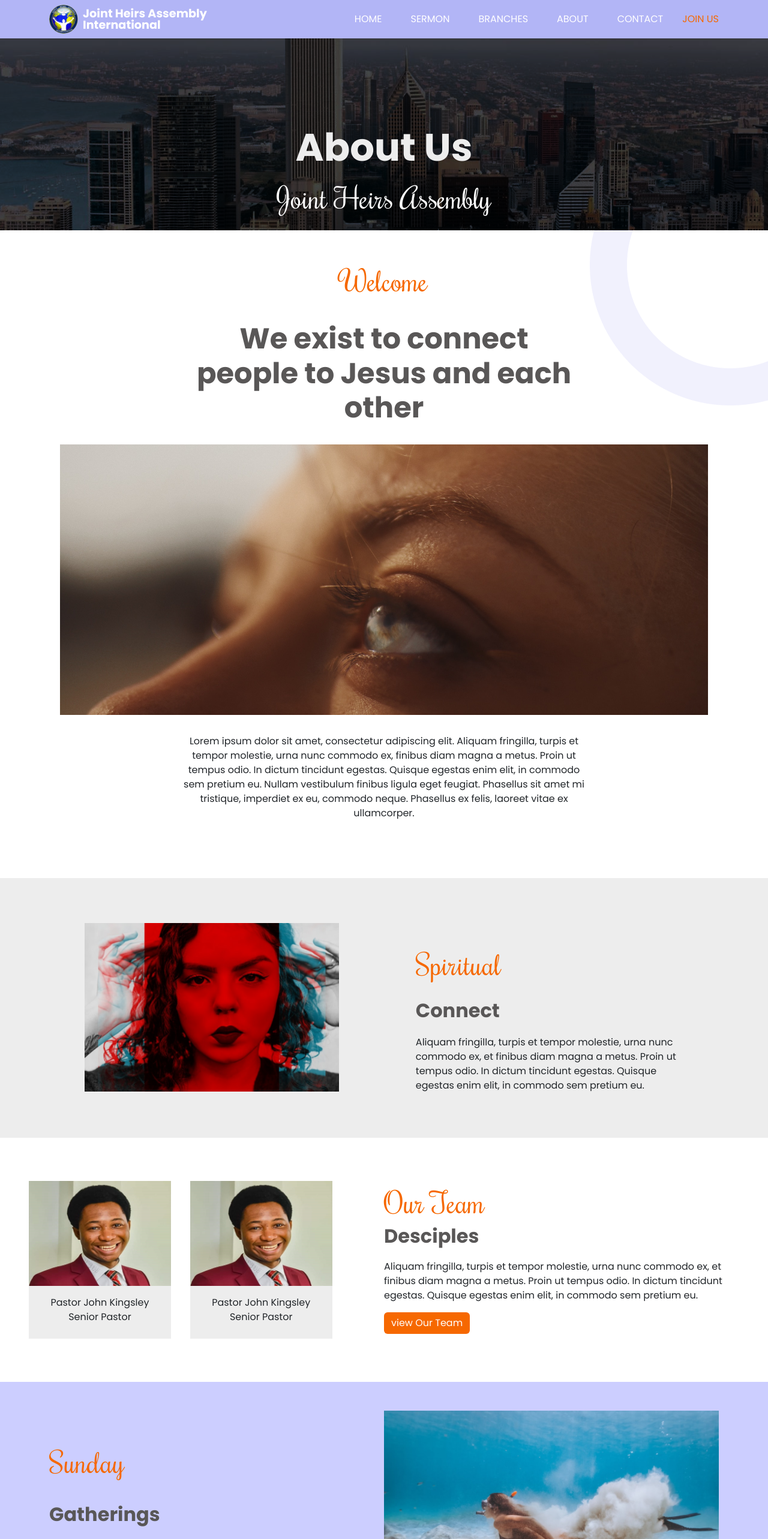
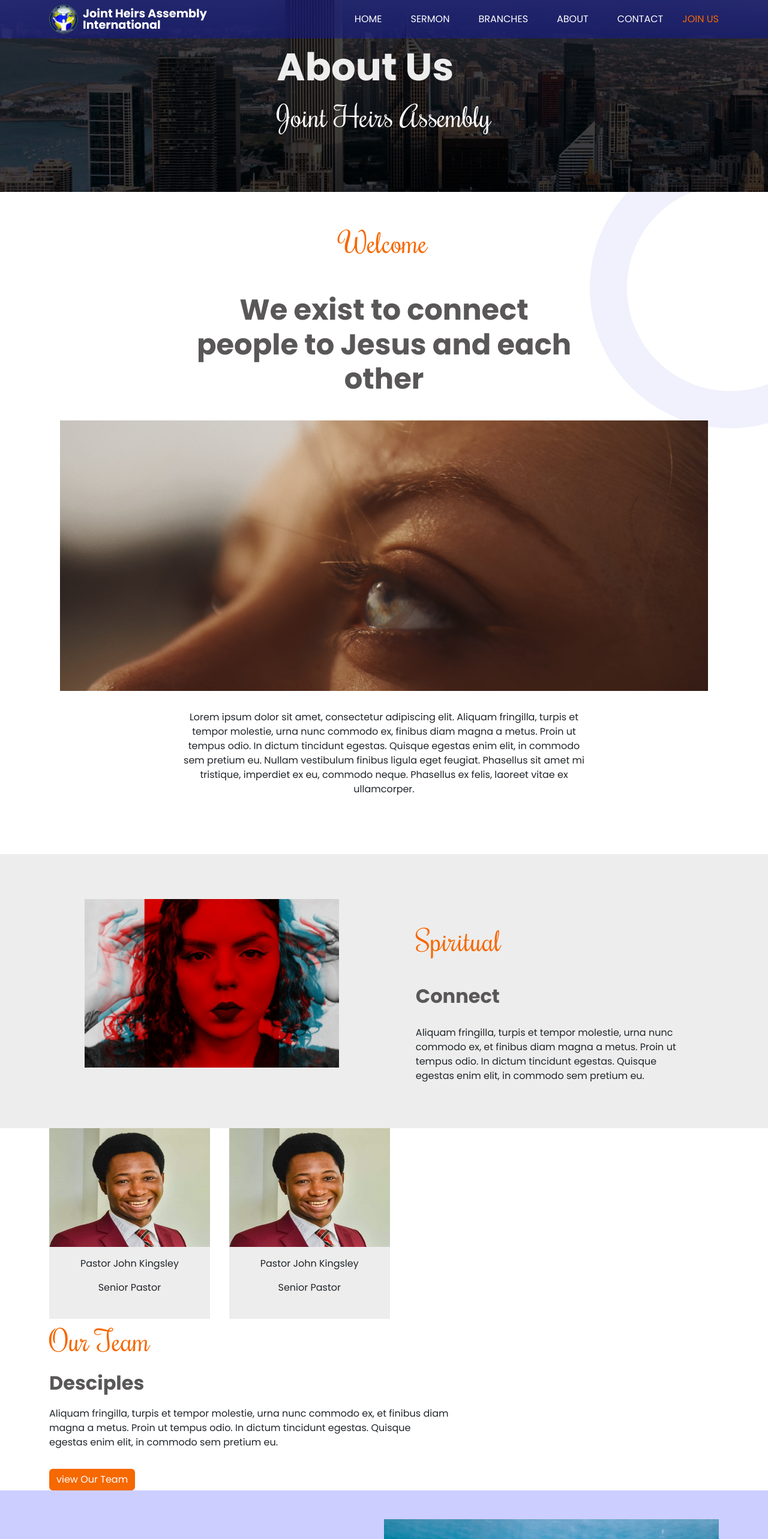
Before and after one commit to pin4eva/joint_heirs_frontend, a Next.js app: page /about in a window 1280 px wide. Shown: the top 2566 px of the page at 60% size. Built offline with nearby package versions, Linux system fonts and the light colour scheme.

Commit message:
made changes to about-page

```diff
--- a/src/pages/about.tsx
+++ b/src/pages/about.tsx
@@ -1,3 +1,4 @@
+/* eslint-disable @next/next/no-img-element */
 // import React from "react";
 import FrontLayout from "layouts/FrontLayout";
 
@@ -6,9 +7,11 @@ const AboutPage = () => {
 		<FrontLayout>
 			<div className="about-page">
 				<div className="top-section">
+					<div className="top-section-inner container">
 						<h1>About Us</h1>
 						<p>Joint Heirs Assembly</p>
 						<img src="images/ellipse.png" className="img" alt="" />
+					</div>
 				</div>
 				{/* ==============SECTION TwO=================== */}
 				<div className="section-two container">
@@ -52,6 +55,7 @@ const AboutPage = () => {
 
 				{/* ===============SECTION FOUR================ */}
 				<div className="section-four">
+					<div className="section-four inner container">
 						<div className="section-four-images">
 							<div className="pastor-john">
 								<div className="fit">
@@ -81,10 +85,11 @@ const AboutPage = () => {
 							<h2>Desciples</h2>
 							<p className="team-desc">
 								Aliquam fringilla, turpis et tempor molestie, urna nunc commodo ex, et finibus diam
-							magna a metus. Proin ut tempus odio. In dictum tincidunt egestas. Quisque egestas enim
-							elit, in commodo sem pretium eu.
+								magna a metus. Proin ut tempus odio. In dictum tincidunt egestas. Quisque egestas
+								enim elit, in commodo sem pretium eu.
 							</p>
 							<button className="btn btn-$warning">view Our Team</button>
+						</div>
 					</div>
 				</div>
 				{/* ===============SECTION FIVE=========== */}
--- a/src/styles/about.scss
+++ b/src/styles/about.scss
@@ -1,41 +1,40 @@
 .about-page {
-	* {
-		padding: 0;
-		margin: 0;
-		box-sizing: border-box;
-	}
+
 	position: relative;
+
 	.top-section {
 		background-image: url("../assets/background.png");
-		height: 20rem;
-		display: flex;
-		align-items: center;
-		padding-top: 9rem;
-		flex-direction: column;
+		min-height: 40vh;
+		display: grid;
+		place-items: center;
+		justify-content: center;
 		gap: 0.6rem;
-		z-index: 20;
+
 
 		h1 {
 			font-weight: $poppins;
 			font-weight: 700;
 			font-size: 4rem;
-			z-index: 5;
+
 			color: $light-gray;
 		}
+
 		p {
 			font-family: $rochester;
 			font-weight: 400;
 			font-size: 3rem;
 			color: #ffffff;
 		}
+
 		.img {
 			position: absolute;
 			right: 0;
 			overflow: hidden;
-			z-index: -10;
+			z-index: -1;
 			opacity: 0.4;
 		}
 	}
+
 	//========END OF SECTION ONE=======
 
 	.section-two {
@@ -43,22 +42,26 @@
 		flex-direction: column;
 		align-items: center;
 		padding-top: 3rem;
+
 		p {
 			font-weight: 400;
 			font-size: 3rem;
 			font-family: $rochester;
 			color: $warning;
 		}
+
 		h2 {
 			font-weight: 700;
 			font-size: 3rem;
 			width: 56%;
 			text-align: center;
 			padding-top: 2rem;
+
 			@media screen and (max-width: $md) {
 				width: 60%;
 				font-size: 30px;
 			}
+
 			@media screen and (max-width: $mobile) {
 				width: 80%;
 			}
@@ -67,6 +70,7 @@
 		.section-two-image {
 			position: relative;
 			margin-top: 2rem;
+
 			.playButton {
 				z-index: 3;
 				display: none;
@@ -75,7 +79,7 @@
 				bottom: 11rem;
 			}
 
-			& > div {
+			&>div {
 				width: 100%;
 
 				img {
@@ -91,21 +95,23 @@
 			font-size: 1rem;
 			font-family: $poppins;
 			text-align: center;
+
 			@media screen and (max-width: $md) {
 				width: 90%;
 			}
 		}
 	}
+
 	//===============END OF SECTION TWO==============
 
 	.section-three {
 		background: $light-gray;
-		margin-top: 6rem;
+		margin-top: 6rem; // this is wrong
 		padding-block: 4.7rem;
 
 		.container {
 			display: flex;
-			gap: 8rem;
+			gap: 8rem; //This is wrong
 			justify-content: center;
 
 			@media screen and (max-width: $md) {
@@ -118,6 +124,7 @@
 				@media screen and (max-width: 1200px) {
 					width: 50%;
 				}
+
 				@media screen and (max-width: $md) {
 					width: 90%;
 					margin: auto;
@@ -134,11 +141,13 @@
 				flex-direction: column;
 				gap: 0.8rem;
 				padding-top: 2rem;
+
 				@media screen and (max-width: 1200px) {
 					width: 50%;
 					gap: 0.7rem;
 					padding-top: 0;
 				}
+
 				@media screen and (max-width: $md) {
 					width: 90%;
 					margin: auto;
@@ -151,12 +160,14 @@
 					font-size: 3rem;
 					line-height: 73px;
 				}
+
 				h2 {
 					font-size: 2rem;
 					font-family: $poppins;
 					line-height: 56px;
 					font-weight: 700;
 				}
+
 				article {
 					font-weight: 400;
 					font-size: 1rem;
@@ -165,27 +176,23 @@
 			}
 		}
 	}
+
 	//==========END OF SECTION THREE==============
 
 	.section-four {
-		display: flex;
-		padding-inline: 3rem;
-		padding-block: 4.5rem;
-
-		@media screen and (max-width: $md) {
-			display: block;
-		}
 
 		.section-four-images {
 			display: flex;
 			width: 60%;
 			gap: 2rem;
-			height: 100%;
+			height: 100%; //this height is not doing anything
+
 			@media screen and (max-width: $md) {
 				width: 100%;
 				justify-content: center;
 			}
 
+			// change this className
 			.pastor-john {
 				width: 40%;
 				// height: auto;
@@ -193,9 +200,11 @@
 				.fit {
 					width: 100%;
 					position: relative;
+
 					img {
 						width: 100%;
 					}
+
 					.overlay {
 						position: absolute;
 						top: 0;
@@ -212,7 +221,9 @@
 						}
 					}
 				}
+
 				.fit-text {
+					//change this className
 					width: 100%;
 					background: $light-gray;
 					padding-top: 1rem;
@@ -242,11 +253,13 @@
 				font-size: 1rem;
 				margin-top: 1.2rem;
 			}
+
 			.btn {
 				background: $warning;
 				border: none;
 				color: #ffffff;
 				margin-top: 1rem;
+
 				&:hover {
 					background: transparent;
 					outline: $warning;
@@ -256,9 +269,11 @@
 			}
 		}
 	}
+
 	//=============END OF SECTION FOUR===========
 	.section-five {
 		background: #CCCEFF;
+
 		.container {
 			display: flex;
 			justify-content: space-between;
@@ -268,17 +283,20 @@
 				padding-block: 3rem;
 
 			}
+
 			.section-five-text {
 				display: flex;
 				gap: 2rem;
 				flex-direction: column;
 				width: 40%;
 				justify-content: center;
-                h2{
+
+				h2 {
 					font-weight: 700;
 				}
+
 				@media screen and (max-width: $md) {
-                    width:90%;
+					width: 90%;
 					margin: 0 auto;
 					text-align: center;
 					gap: 1rem;
@@ -288,7 +306,9 @@
 			.section-five-image {
 				width: 50%;
 				margin-block: 3rem;
+
 				@media screen and (max-width: $md) {
+					//mobile first design
 					width: 90%;
 					padding-top: 1rem;
 					margin: 0 auto;
@@ -300,21 +320,24 @@
 			}
 		}
 	}
+
 	//===========END OF SECTION FIVE============
 
-    .section-six{
+	.section-six {
 		padding-inline: 3rem;
+
 		.section-six-text {
 			text-align: center;
 			width: 50%;
 			margin: 0 auto;
 			padding-block: 3rem;
 
-            @media screen and (max-width: $md){
+			@media screen and (max-width: $md) {
+				//mobile first
 				width: 90%;
 			}
 
-            .desc{
+			.desc {
 				margin-top: 1rem;
 				font-weight: 400;
 			}
@@ -324,7 +347,7 @@
 			display: flex;
 			justify-content: space-between;
 
-            @media screen and (max-width: $md){
+			@media screen and (max-width: $md) {
 				display: block;
 
 			}
@@ -336,7 +359,8 @@
 				position: relative;
 				border-top-left-radius: 7px;
 				border-top-right-radius: 7px;
-                @media screen and (max-width: $md){
+
+				@media screen and (max-width: $md) {
 					width: 90%;
 					margin: 0 auto;
 					margin-block: 2rem;
@@ -347,7 +371,7 @@
 					// height: 20%;
 				}
 
-                span{
+				span {
 					position: absolute;
 					background-color: $primary;
 					border-radius: 50%;
@@ -362,7 +386,8 @@
 					display: none;
 				}
 
-                div{
+				div {
+					//why style an entire div. give it a class instead
 					padding: 2rem 2rem 2rem 2rem;
 					text-align: center;
 					transform: all 400ms ease;
@@ -372,7 +397,8 @@
 						color: white;
 						transition: all 400ms ease;
 					}
-                    p{
+
+					p {
 						margin-top: 1rem;
 						line-height: 1.5rem;
 						font-weight: 400;
@@ -381,6 +407,7 @@
 			}
 		}
 	}
+
 	//========END OF SECTION SIX============
 
 	.footer-subscribe {
@@ -388,6 +415,7 @@
 		background: #ccceff;
 		align-items: center;
 		margin-top: 4rem;
+
 		.footer-sub {
 			width: 100%;
 			height: 15vh;
--- a/src/styles/header.scss
+++ b/src/styles/header.scss
@@ -1,6 +1,11 @@
 @import "./variables";
 
 header {
+	position: fixed;
+	width: 100%;
+	top: 0;
+	z-index: 2;
+
 	.navbar {
 		background: rgba(3, 12, 224, 0.3);
 		backdrop-filter: blur(33px);
```
Lines whose indentation alone changed are shown as unchanged.
